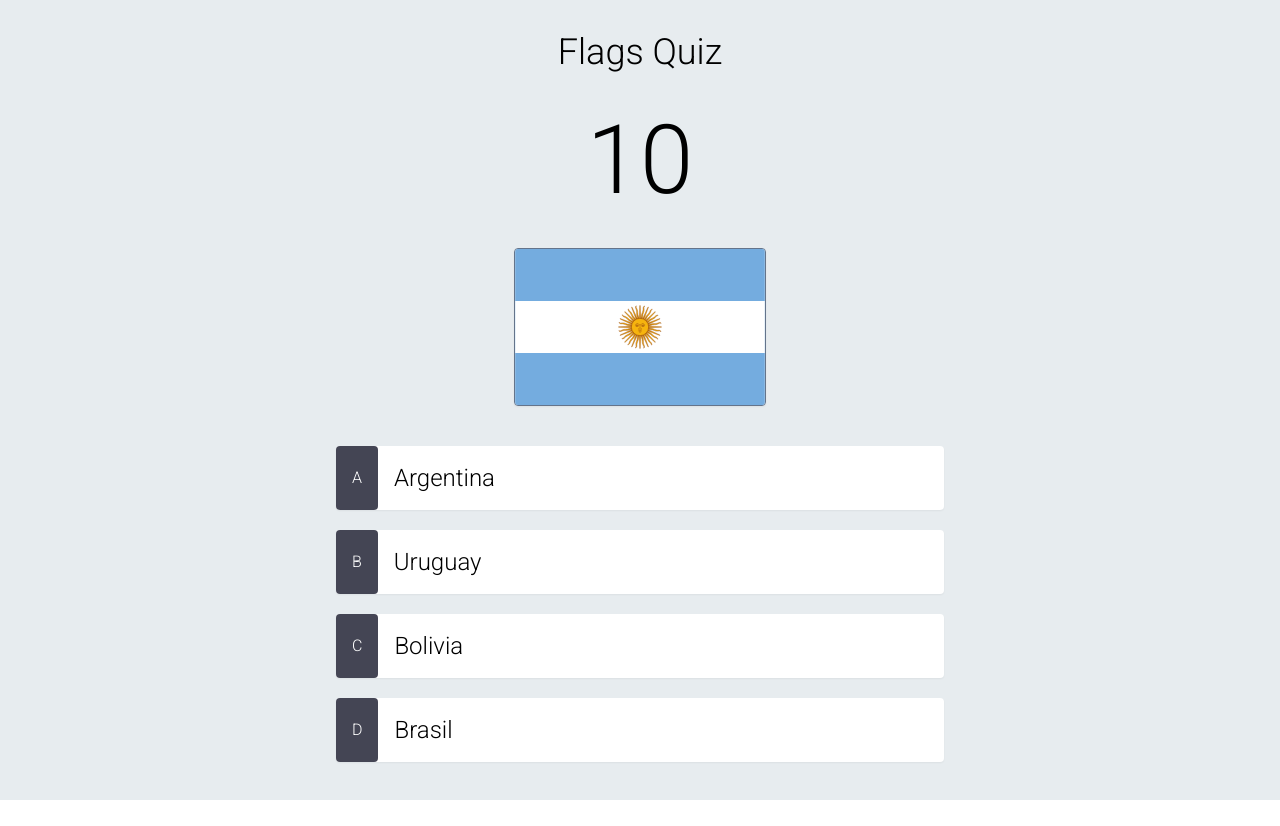
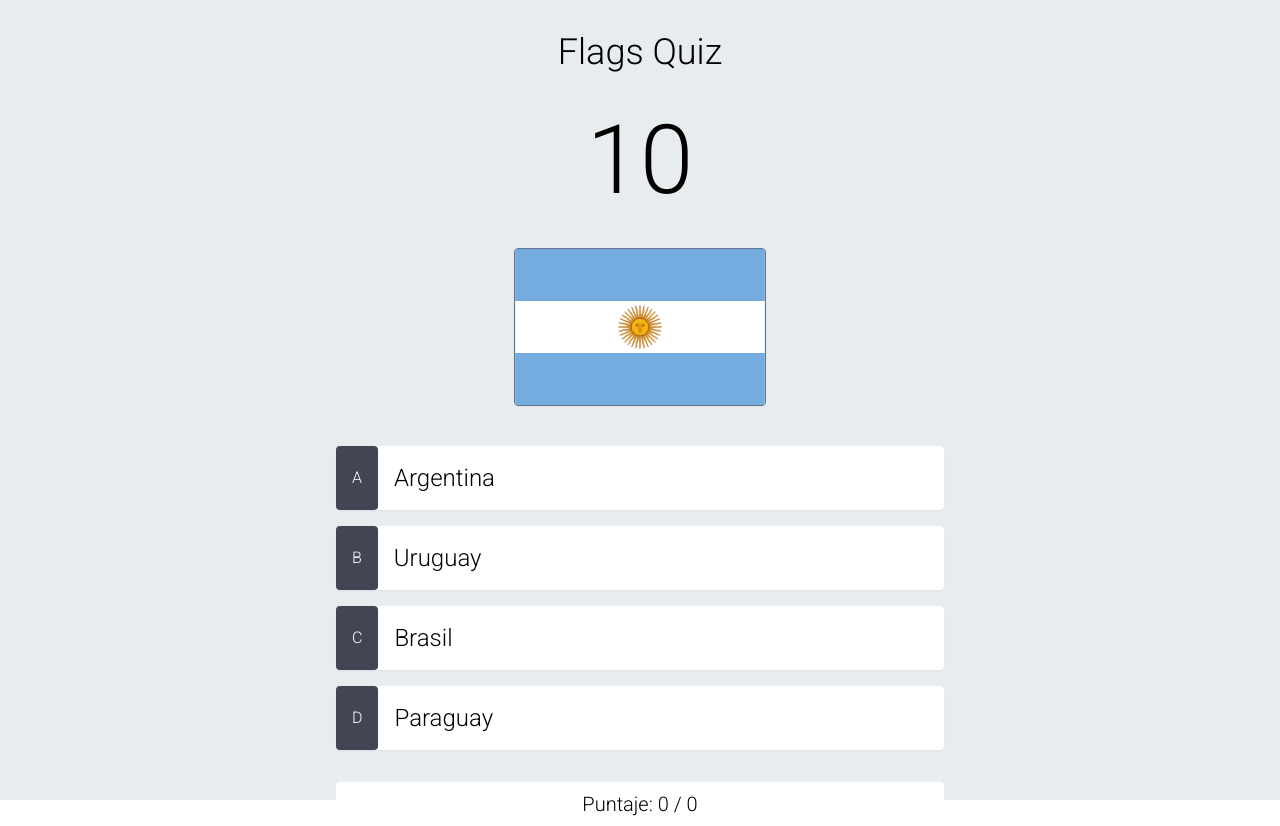
Before and after one commit to tury3001/flagsquiz, a React (Vite) app: page / in a window 1280 px wide. Before the commit the page ends 800 px from the top, so only its background shows below. Built offline with nearby package versions, Linux system fonts and the light colour scheme.

Commit message:
Basic functional components

```diff
--- a/src/FlagsQuiz.jsx
+++ b/src/FlagsQuiz.jsx
@@ -1,37 +1,31 @@
+import { useState } from 'react';
 import flagArgentina from './assets/flags/ar.png';
+import { Flag } from './components/Flag';
+import { Score } from './components/Score';
+import Timer from './components/Timer';
+import { Trivia } from './components/Trivia';
+
+const options = [
+  { id: 'A', title: 'Argentina' },
+  { id: 'B', title: 'Uruguay' },
+  { id: 'C', title: 'Brasil' },
+  { id: 'D', title: 'Paraguay' }
+];
 
 export const FlagsQuiz = () => {
+
+  const [attempts, setAttempts] = useState(0);
+  const [hits, setHits] = useState(0);
+
   return (
     <div className="container mx-auto bg-fqwhite">
       <div className="h-screen p-8">
       <h1 className="text-4xl flex justify-center">Flags Quiz</h1>
         <div className="w-1/2 mx-auto mt-10">
-        <div className="text-8xl flex justify-center mt-10 mb-10">
-            10
-          </div>
-          <div className="flex justify-center">
-            <img src={ flagArgentina } alt="argentina" className="border border-slate-500 shadow-sm rounded"></img>
-          </div>
-          <div>
-            <ul className="mt-10">
-              <li className="bg-white rounded mb-5 flex cursor-pointer shadow-sm">
-                  <div className="px-4 py-4 mr-4 text-white bg-fqtopo rounded flex items-center">A</div>
-                  <div className="text-2xl py-4">Argentina</div>
-              </li>
-              <li className="bg-white rounded mb-5 flex cursor-pointer shadow-sm">
-                  <div className="px-4 py-4 mr-4 text-white bg-fqtopo rounded flex items-center">B</div>
-                  <div className="text-2xl py-4">Uruguay</div>
-              </li>
-              <li className="bg-white rounded mb-5 flex cursor-pointer shadow-sm">
-                  <div className="px-4 py-4 mr-4 text-white bg-fqtopo rounded flex items-center">C</div>
-                  <div className="text-2xl py-4">Bolivia</div>
-              </li>
-              <li className="bg-white rounded mb-5 flex cursor-pointer shadow-sm">
-                  <div className="px-4 py-4 mr-4 text-white bg-fqtopo rounded flex items-center">D</div>
-                  <div className="text-2xl py-4">Brasil</div>
-              </li>
-            </ul>
-          </div>
+          <Timer />
+          <Flag flagImage={ flagArgentina }></Flag>
+          <Trivia options={ options } />
+          <Score attempts={ attempts } hits={ hits } />
         </div>
       </div>
     </div>
--- /dev/null
+++ b/src/components/Flag.jsx
@@ -0,0 +1,18 @@
+import { PropTypes } from 'prop-types';
+
+export const Flag = ({ flagImage }) => {
+  return (
+    <div className="flex justify-center">
+      <img
+        src={ flagImage }
+        alt="flag"
+        className="border border-slate-500 shadow-sm rounded"
+      >
+      </img>
+    </div>
+  )
+}
+
+Flag.propTypes = {
+  flagImage: PropTypes.string.isRequired
+}
--- /dev/null
+++ b/src/components/Score.jsx
@@ -0,0 +1,16 @@
+import { PropTypes } from 'prop-types';
+
+export const Score = ({ attempts = 0, hits = 0 }) => {
+  return (
+    <div className="text-xl mt-8">
+      <div className="bg-white px-6 py-2 rounded text-center">
+        Puntaje: { hits } / { attempts }
+      </div>
+    </div>
+  )
+}
+
+Score.propTypes = {
+  attempts: PropTypes.number.isRequired,
+  hits: PropTypes.number.isRequired
+}
--- /dev/null
+++ b/src/components/Timer.jsx
@@ -0,0 +1,9 @@
+const Timer = () => {
+  return (
+    <div className="text-8xl flex justify-center mt-10 mb-10">
+      10
+    </div>
+  )
+}
+
+export default Timer
--- /dev/null
+++ b/src/components/Trivia.jsx
@@ -0,0 +1,24 @@
+import { PropTypes } from 'prop-types';
+import { TriviaOption } from './TriviaOption';
+
+export const Trivia = ({ options = [] }) => {
+  return (
+    <div>
+      <ul className="mt-10">
+        {
+        options.map( ({ id, title }) => (
+          <TriviaOption
+            key={ id }
+            id={ id }
+            title={ title }
+          />
+        ))
+        }
+      </ul>
+    </div>
+  )
+}
+
+Trivia.propTypes = {
+  options: PropTypes.array.isRequired
+}
--- /dev/null
+++ b/src/components/TriviaOption.jsx
@@ -0,0 +1,21 @@
+import { PropTypes } from 'prop-types';
+
+export const TriviaOption = ({ id, title }) => {
+  return (
+    <div>
+      <li className="bg-white rounded mb-4 flex cursor-pointer shadow-sm hover:bg-slate-100">
+        <div className="px-4 py-4 mr-4 text-white bg-fqtopo rounded flex items-center">
+          { id }
+        </div>
+        <div className="text-2xl py-4">
+          { title }
+        </div>
+      </li>
+    </div>
+  )
+}
+
+TriviaOption.propTypes = {
+  id: PropTypes.string.isRequired,
+  title: PropTypes.string.isRequired
+}
```
